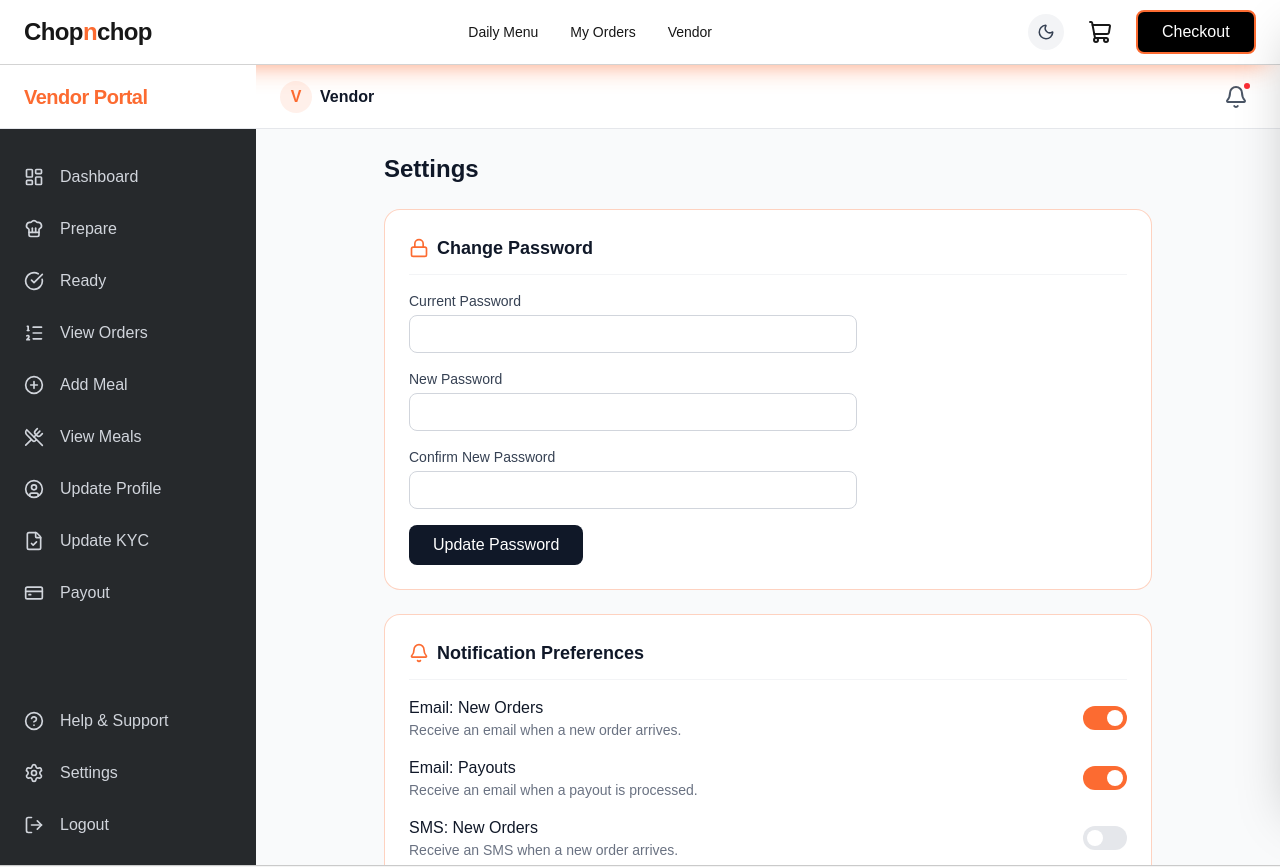
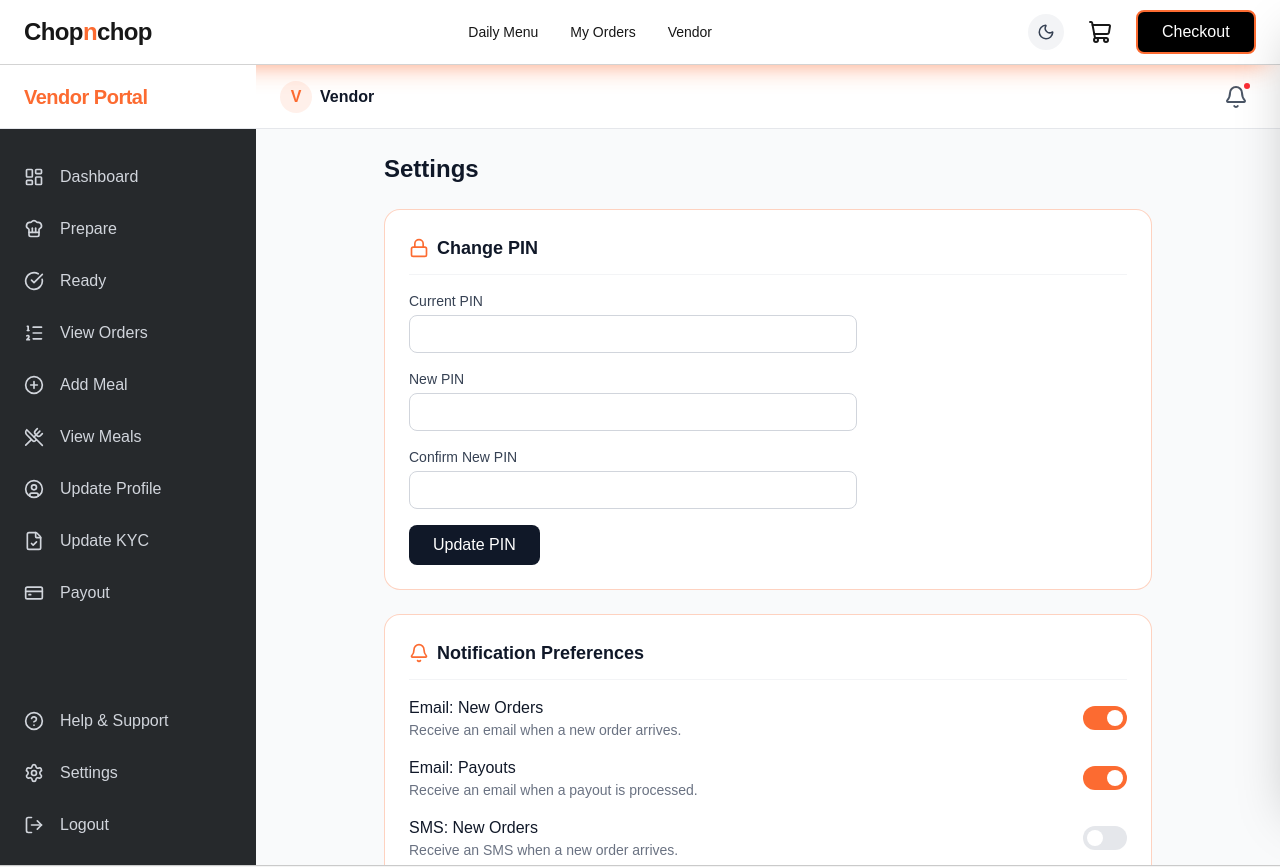
Before and after one commit to Tybravo/Chop-N-Chop, a Next.js app: page /vendor/1/settings in a window 1280 px wide. Shown: the top 867 px of the page. Built offline with nearby package versions, Linux system fonts and the light colour scheme.

Commit message:
Updated admin and vendo auth, reg, and settings file to use pin instead of password

```diff
--- a/app/admin/login/page.tsx
+++ b/app/admin/login/page.tsx
@@ -26,7 +26,7 @@ export default function AdminLoginPage() {
       setLoading(true);
       // Wait for login endpoint to validate email and PIN.
       // If it passes, it'll send the OTP and we just navigate to OTP screen.
-      await authService.login({ emailOrUsername: email, password: pin });
+      await authService.login({ emailOrUsername: email, pin: pin });
 
       router.push(`/admin/verify-otp?email=${encodeURIComponent(email)}`);
     } catch (err: unknown) {
--- a/app/vendor/[email]/settings/page.tsx
+++ b/app/vendor/[email]/settings/page.tsx
@@ -7,7 +7,7 @@ export default function SettingsPage() {
   const [loading, setLoading] = useState(false);
   const [success, setSuccess] = useState("");
 
-  const [passwords, setPasswords] = useState({
+  const [pins, setPins] = useState({
     current: "",
     new: "",
     confirm: ""
@@ -20,16 +20,16 @@ export default function SettingsPage() {
     pushAlerts: true
   });
 
-  const handlePasswordSubmit = (e: React.FormEvent) => {
+  const handlePinSubmit = (e: React.FormEvent) => {
     e.preventDefault();
-    if (passwords.new !== passwords.confirm) {
-      alert("Passwords do not match");
+    if (pins.new !== pins.confirm) {
+      alert("PINs do not match");
       return;
     }
     setLoading(true);
     setTimeout(() => {
-      setSuccess("Password updated successfully.");
-      setPasswords({ current: "", new: "", confirm: "" });
+      setSuccess("PIN updated successfully.");
+      setPins({ current: "", new: "", confirm: "" });
       setLoading(false);
       setTimeout(() => setSuccess(""), 3000);
     }, 1000);
@@ -47,27 +47,27 @@ export default function SettingsPage() {
         <div className="p-4 bg-green-50 text-green-600 rounded-lg text-sm font-medium">{success}</div>
       )}
 
-      {/* Password Settings */}
+      {/* PIN Settings */}
       <div className="admin-card p-6">
         <h3 className="text-lg font-semibold text-gray-900 dark:text-white border-b border-gray-100 dark:border-gray-800 pb-3 mb-4 flex items-center gap-2">
-          <Lock className="w-5 h-5 text-[#FC6B31]" /> Change Password
+          <Lock className="w-5 h-5 text-[#FC6B31]" /> Change PIN
         </h3>
 
-        <form onSubmit={handlePasswordSubmit} className="space-y-4 max-w-md">
+        <form onSubmit={handlePinSubmit} className="space-y-4 max-w-md">
           <div>
-            <label className="block text-sm font-medium text-gray-700 dark:text-gray-300 mb-1">Current Password</label>
-            <input type="password" required value={passwords.current} onChange={e => setPasswords({...passwords, current: e.target.value})} className="block w-full py-2 px-3 border border-gray-300 dark:border-gray-700 rounded-lg focus:ring-[#FC6B31] focus:border-[#FC6B31] bg-white dark:bg-gray-900 text-sm" />
+            <label className="block text-sm font-medium text-gray-700 dark:text-gray-300 mb-1">Current PIN</label>
+            <input type="password" required value={pins.current} onChange={e => setPins({...pins, current: e.target.value})} className="block w-full py-2 px-3 border border-gray-300 dark:border-gray-700 rounded-lg focus:ring-[#FC6B31] focus:border-[#FC6B31] bg-white dark:bg-gray-900 text-sm" />
           </div>
           <div>
-            <label className="block text-sm font-medium text-gray-700 dark:text-gray-300 mb-1">New Password</label>
-            <input type="password" required value={passwords.new} onChange={e => setPasswords({...passwords, new: e.target.value})} className="block w-full py-2 px-3 border border-gray-300 dark:border-gray-700 rounded-lg focus:ring-[#FC6B31] focus:border-[#FC6B31] bg-white dark:bg-gray-900 text-sm" />
+            <label className="block text-sm font-medium text-gray-700 dark:text-gray-300 mb-1">New PIN</label>
+            <input type="password" required value={pins.new} onChange={e => setPins({...pins, new: e.target.value})} className="block w-full py-2 px-3 border border-gray-300 dark:border-gray-700 rounded-lg focus:ring-[#FC6B31] focus:border-[#FC6B31] bg-white dark:bg-gray-900 text-sm" />
           </div>
           <div>
-            <label className="block text-sm font-medium text-gray-700 dark:text-gray-300 mb-1">Confirm New Password</label>
-            <input type="password" required value={passwords.confirm} onChange={e => setPasswords({...passwords, confirm: e.target.value})} className="block w-full py-2 px-3 border border-gray-300 dark:border-gray-700 rounded-lg focus:ring-[#FC6B31] focus:border-[#FC6B31] bg-white dark:bg-gray-900 text-sm" />
+            <label className="block text-sm font-medium text-gray-700 dark:text-gray-300 mb-1">Confirm New PIN</label>
+            <input type="password" required value={pins.confirm} onChange={e => setPins({...pins, confirm: e.target.value})} className="block w-full py-2 px-3 border border-gray-300 dark:border-gray-700 rounded-lg focus:ring-[#FC6B31] focus:border-[#FC6B31] bg-white dark:bg-gray-900 text-sm" />
           </div>
           <button type="submit" disabled={loading} className="px-6 py-2 bg-gray-900 text-white dark:bg-white dark:text-black rounded-lg font-medium hover:bg-[#FC6B31] dark:hover:bg-[#FC6B31] transition-colors flex items-center gap-2">
-            {loading ? <Loader2 className="w-4 h-4 animate-spin" /> : "Update Password"}
+            {loading ? <Loader2 className="w-4 h-4 animate-spin" /> : "Update PIN"}
           </button>
         </form>
       </div>
--- a/app/vendor/login/page.tsx
+++ b/app/vendor/login/page.tsx
@@ -9,8 +9,8 @@ import Link from "next/link";
 export default function VendorLoginPage() {
   const router = useRouter();
   const [email, setEmail] = useState("");
-  const [password, setPassword] = useState("");
-  const [showPassword, setShowPassword] = useState(false);
+  const [pin, setPin] = useState("");
+  const [showPin, setShowPin] = useState(false);
   const [loading, setLoading] = useState(false);
   const [error, setError] = useState("");
 
@@ -18,14 +18,14 @@ export default function VendorLoginPage() {
     e.preventDefault();
     setError("");
 
-    if (!email || !password) {
-      setError("Please enter both email and password.");
+    if (!email || !pin) {
+      setError("Please enter both email and PIN.");
       return;
     }
 
     try {
       setLoading(true);
-      await authService.login({ email, password });
+      await authService.login({ email, pin });
       router.push(`/vendor/verify-otp?email=${encodeURIComponent(email)}`);
     } catch (err: unknown) {
       if (err instanceof Error) {
@@ -84,10 +84,10 @@ export default function VendorLoginPage() {
             <div>
               <div className="flex justify-between items-center mb-2">
                 <label className="block text-sm font-medium text-gray-700 dark:text-gray-300">
-                  Password
+                  PIN
                 </label>
                 <a href="#" className="text-sm font-medium text-[#FC6B31] hover:text-[#e35014] transition-colors">
-                  Forgot Password?
+                  Forgot PIN?
                 </a>
               </div>
               <div className="relative">
@@ -95,19 +95,19 @@ export default function VendorLoginPage() {
                   <Lock className="h-5 w-5 text-gray-400" />
                 </div>
                 <input
-                  type={showPassword ? "text" : "password"}
-                  value={password}
-                  onChange={(e) => setPassword(e.target.value)}
+                  type={showPin ? "text" : "password"}
+                  value={pin}
+                  onChange={(e) => setPin(e.target.value)}
                   className="block w-full pl-10 pr-10 py-3 border border-gray-300 dark:border-gray-700 rounded-lg focus:ring-2 focus:ring-[#FC6B31] focus:border-[#FC6B31] bg-white dark:bg-gray-800 text-gray-900 dark:text-white transition-colors"
-                  placeholder="••••••••"
+                  placeholder="••••"
                   required
                 />
                 <button
                   type="button"
-                  onClick={() => setShowPassword(!showPassword)}
+                  onClick={() => setShowPin(!showPin)}
                   className="absolute inset-y-0 right-0 pr-3 flex items-center text-gray-400 hover:text-gray-600 dark:hover:text-gray-300 transition-colors focus:outline-none"
                 >
-                  {showPassword ? <EyeOff className="h-5 w-5" /> : <Eye className="h-5 w-5" />}
+                  {showPin ? <EyeOff className="h-5 w-5" /> : <Eye className="h-5 w-5" />}
                 </button>
               </div>
             </div>
--- a/app/vendor/register/page.tsx
+++ b/app/vendor/register/page.tsx
@@ -9,11 +9,12 @@ import Link from "next/link";
 export default function VendorRegisterPage() {
   const router = useRouter();
   const [formData, setFormData] = useState({
+    ownerName: "",
     businessName: "",
     email: "",
     contactPhone: "",
-    password: "",
-    confirmPassword: "",
+    pin: "",
+    confirmPin: "",
     kitchenLocation: "",
     businessCategory: "",
     businessDescription: "",
@@ -29,18 +30,19 @@ export default function VendorRegisterPage() {
     e.preventDefault();
     setError("");
 
-    if (formData.password !== formData.confirmPassword) {
-      setError("Passwords do not match.");
+    if (formData.pin !== formData.confirmPin) {
+      setError("PINs do not match.");
       return;
     }
 
     try {
       setLoading(true);
       await authService.register({
+        ownerName: formData.ownerName,
         businessName: formData.businessName,
         email: formData.email,
         contactPhone: formData.contactPhone,
-        password: formData.password,
+        pin: formData.pin,
         kitchenLocation: formData.kitchenLocation,
         businessCategory: formData.businessCategory,
         businessDescription: formData.businessDescription,
@@ -88,6 +90,17 @@ export default function VendorRegisterPage() {
 
           <form onSubmit={handleRegister} className="space-y-5">
             <div className="grid grid-cols-1 md:grid-cols-2 gap-5">
+              {/* Owner Name */}
+              <div>
+                <label className="block text-sm font-medium text-gray-700 dark:text-gray-300 mb-1">Owner Name</label>
+                <div className="relative">
+                  <div className="absolute inset-y-0 left-0 pl-3 flex items-center pointer-events-none">
+                    <Store className="h-5 w-5 text-gray-400" />
+                  </div>
+                  <input type="text" name="ownerName" value={formData.ownerName} onChange={handleChange} required className="block w-full pl-10 pr-3 py-2 border border-gray-300 dark:border-gray-700 rounded-lg focus:ring-[#FC6B31] focus:border-[#FC6B31] bg-white dark:bg-gray-800 text-gray-900 dark:text-white" />
+                </div>
+              </div>
+
               {/* Business Name */}
               <div>
                 <label className="block text-sm font-medium text-gray-700 dark:text-gray-300 mb-1">Business Name</label>
@@ -122,24 +135,24 @@ export default function VendorRegisterPage() {
               </div>
             </div>
 
-            {/* Passwords */}
+            {/* PINs */}
             <div className="grid grid-cols-1 md:grid-cols-2 gap-5">
               <div>
-                <label className="block text-sm font-medium text-gray-700 dark:text-gray-300 mb-1">Password</label>
+                <label className="block text-sm font-medium text-gray-700 dark:text-gray-300 mb-1">PIN</label>
                 <div className="relative">
                   <div className="absolute inset-y-0 left-0 pl-3 flex items-center pointer-events-none">
                     <Lock className="h-5 w-5 text-gray-400" />
                   </div>
-                  <input type="password" name="password" value={formData.password} onChange={handleChange} required className="block w-full pl-10 pr-3 py-2 border border-gray-300 dark:border-gray-700 rounded-lg focus:ring-[#FC6B31] focus:border-[#FC6B31] bg-white dark:bg-gray-800 text-gray-900 dark:text-white" />
+                  <input type="password" name="pin" value={formData.pin} onChange={handleChange} required className="block w-full pl-10 pr-3 py-2 border border-gray-300 dark:border-gray-700 rounded-lg focus:ring-[#FC6B31] focus:border-[#FC6B31] bg-white dark:bg-gray-800 text-gray-900 dark:text-white" />
                 </div>
               </div>
               <div>
-                <label className="block text-sm font-medium text-gray-700 dark:text-gray-300 mb-1">Confirm Password</label>
+                <label className="block text-sm font-medium text-gray-700 dark:text-gray-300 mb-1">Confirm PIN</label>
                 <div className="relative">
                   <div className="absolute inset-y-0 left-0 pl-3 flex items-center pointer-events-none">
                     <Lock className="h-5 w-5 text-gray-400" />
                   </div>
-                  <input type="password" name="confirmPassword" value={formData.confirmPassword} onChange={handleChange} required className="block w-full pl-10 pr-3 py-2 border border-gray-300 dark:border-gray-700 rounded-lg focus:ring-[#FC6B31] focus:border-[#FC6B31] bg-white dark:bg-gray-800 text-gray-900 dark:text-white" />
+                  <input type="password" name="confirmPin" value={formData.confirmPin} onChange={handleChange} required className="block w-full pl-10 pr-3 py-2 border border-gray-300 dark:border-gray-700 rounded-lg focus:ring-[#FC6B31] focus:border-[#FC6B31] bg-white dark:bg-gray-800 text-gray-900 dark:text-white" />
                 </div>
               </div>
             </div>
--- a/services/admin/auth.service.ts
+++ b/services/admin/auth.service.ts
@@ -7,7 +7,7 @@ export const authService = {
     try {
       const response = await adminApiClient.post("/api/v1/admin/auth/login-init", {
         emailOrUsername: payload.emailOrUsername,
-        password: payload.password,
+        pin: payload.pin,
       });
       return response.data;
     } catch (error: unknown) {
--- a/types/admin.ts
+++ b/types/admin.ts
@@ -33,7 +33,7 @@ export interface AdminUser {
 
 export interface LoginPayload {
   emailOrUsername: string;
-  password: string;
+  pin: string;
 }
 
 export interface OTPPayload {
```
Also changed, not shown: 1 other file (tests, documents, lock files or other folders).
